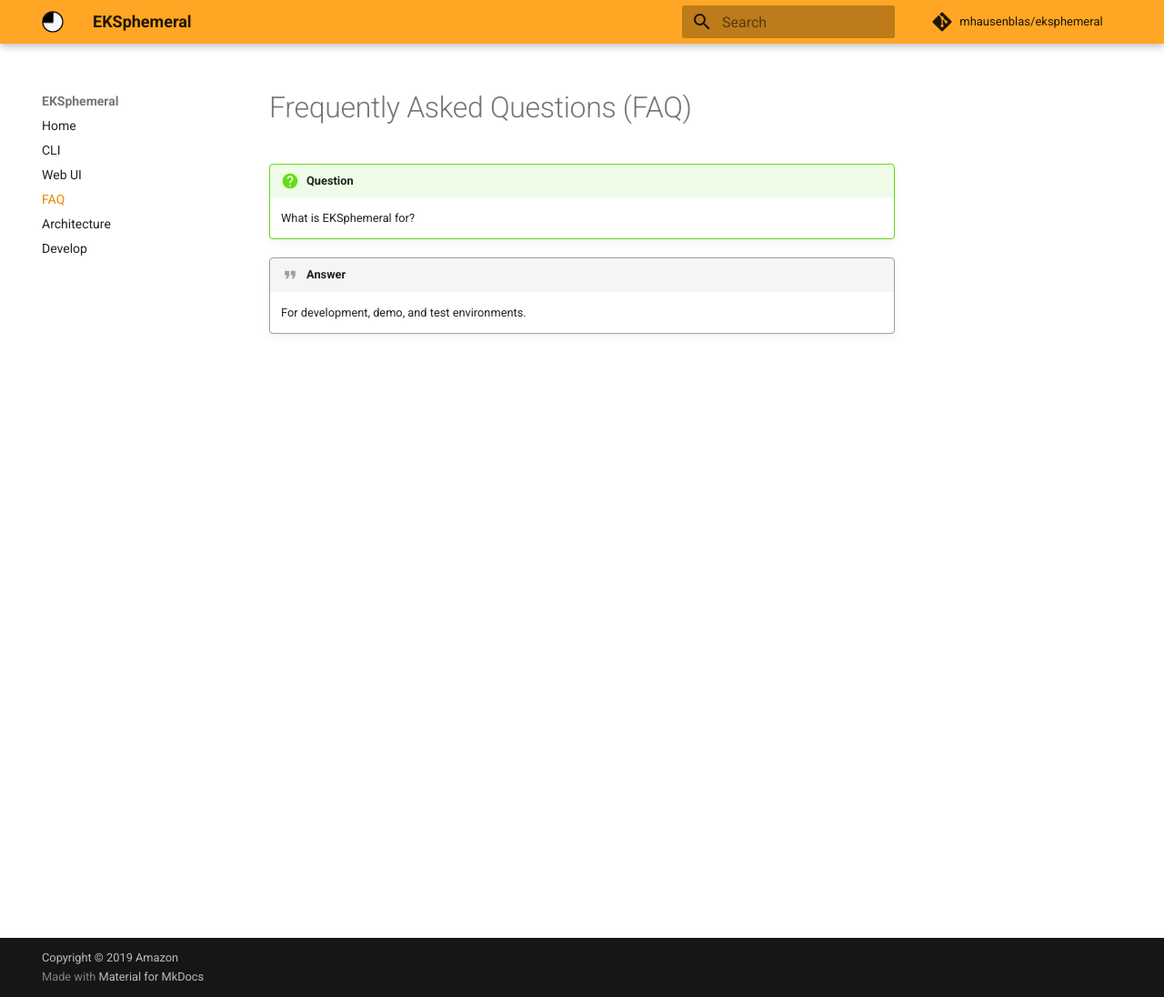
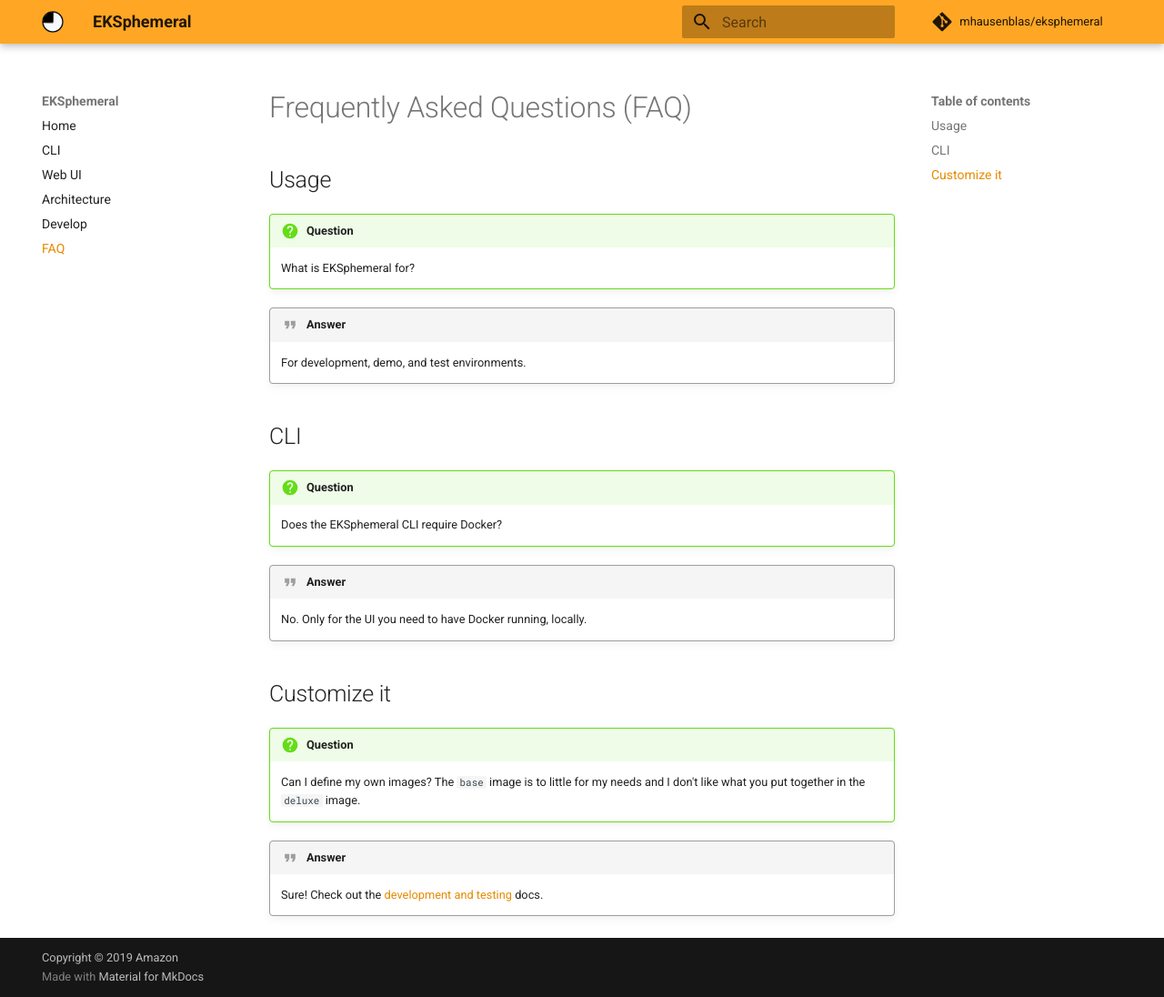
Before and after one commit to mhausenblas/eksphemeral, an MkDocs documentation site: the page built from docs/docs/faq.md, in a window 1280 px wide and 1096 px high. Shown: the whole window at 91% size. Built offline with MkDocs 1.6.1 and Material for MkDocs 9.7.7, drawn with Linux system fonts in a browser that asks for light colours; comment, search, counter and statistics services are not loaded.

Commit message:
expands on CLI

```diff
--- a/docs/docs/faq.md
+++ b/docs/docs/faq.md
@@ -1,7 +1,25 @@
 # Frequently Asked Questions (FAQ)
+
+## Usage
 
 !!! question "Question"
     What is EKSphemeral for?
 
 !!! quote "Answer"
     For development, demo, and test environments.
+
+## CLI
+
+!!! question "Question"
+    Does the EKSphemeral CLI require Docker?
+
+!!! quote "Answer"
+    No. Only for the UI you need to have Docker running, locally.
+
+## Customize it
+
+!!! question "Question"
+    Can I define my own images? The `base` image is to little for my needs and I don't like what you put together in the `deluxe` image.
+
+!!! quote "Answer"
+    Sure! Check out the [development and testing](/dev) docs.
--- a/docs/mkdocs.yml
+++ b/docs/mkdocs.yml
@@ -8,9 +8,9 @@
     - Home: index.md
     - CLI: cli.md
     - Web UI: ui.md
-    - FAQ: faq.md
     - Architecture: arch.md
     - Develop: dev.md
+    - FAQ: faq.md
 theme:
     name: 'material'
     custom_dir: 'theme'
```
